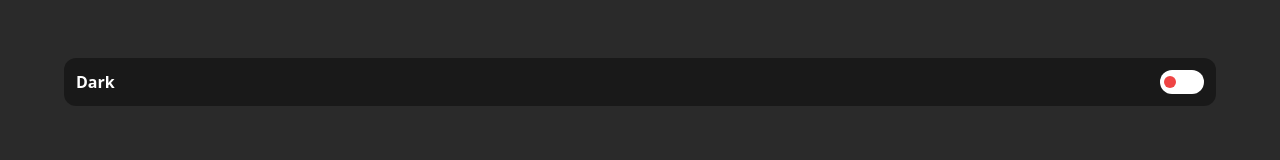
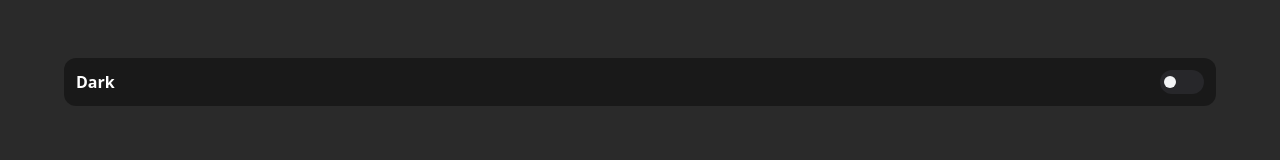
Before and after one commit to AhhmedJamal/Nuvex_movies, a React (Vite) app: page /settings in a window 1280 px wide. Shown: the part 284-444 px from the top of the page. Built offline with nearby package versions, Linux system fonts and the light colour scheme; a web font is replaced by a local one.

Commit message:
update dark mode

```diff
--- a/src/components/CardMyList.tsx
+++ b/src/components/CardMyList.tsx
@@ -52,7 +52,7 @@ function CardMyList({ dataMovie, getMyList }: CardMyListProps) {
   }, []);
   return (
     <>
-      {!isLoading ? (
+      {isLoading ? (
         <div className="flex gap-4 w-full h-[150px] p-3 rounded-xl bg-[#0000005a]">
           <Shimmer height={125} width={"90px"} />
           <div className="flex flex-col justify-between items-start w-[65%] pt-1 ">
--- a/src/pages/SettingsPage.tsx
+++ b/src/pages/SettingsPage.tsx
@@ -32,11 +32,17 @@ function SettingsPage() {
 
         <div
           onClick={toggleMode}
-          className={`w-11 h-6 bg-white rounded-2xl flex items-center ${
-            mode ? "justify-end" : "justify-start"
-          } p-1`}
+          className={`w-11 h-6 transition-all ${
+            mode ? "bg-gray-100" : "bg-zinc-800"
+          } rounded-2xl flex items-center p-1`}
         >
-          <span className="w-3 h-3 bg-red-500 rounded-full"></span>
+          <span
+            className={`w-3 h-3 transition-all ${
+              mode
+                ? "bg-zinc-800 translate-x-[25px]"
+                : "bg-gray-100 translate-x-[0px]"
+            } rounded-full`}
+          ></span>
         </div>
       </div>
 
```
